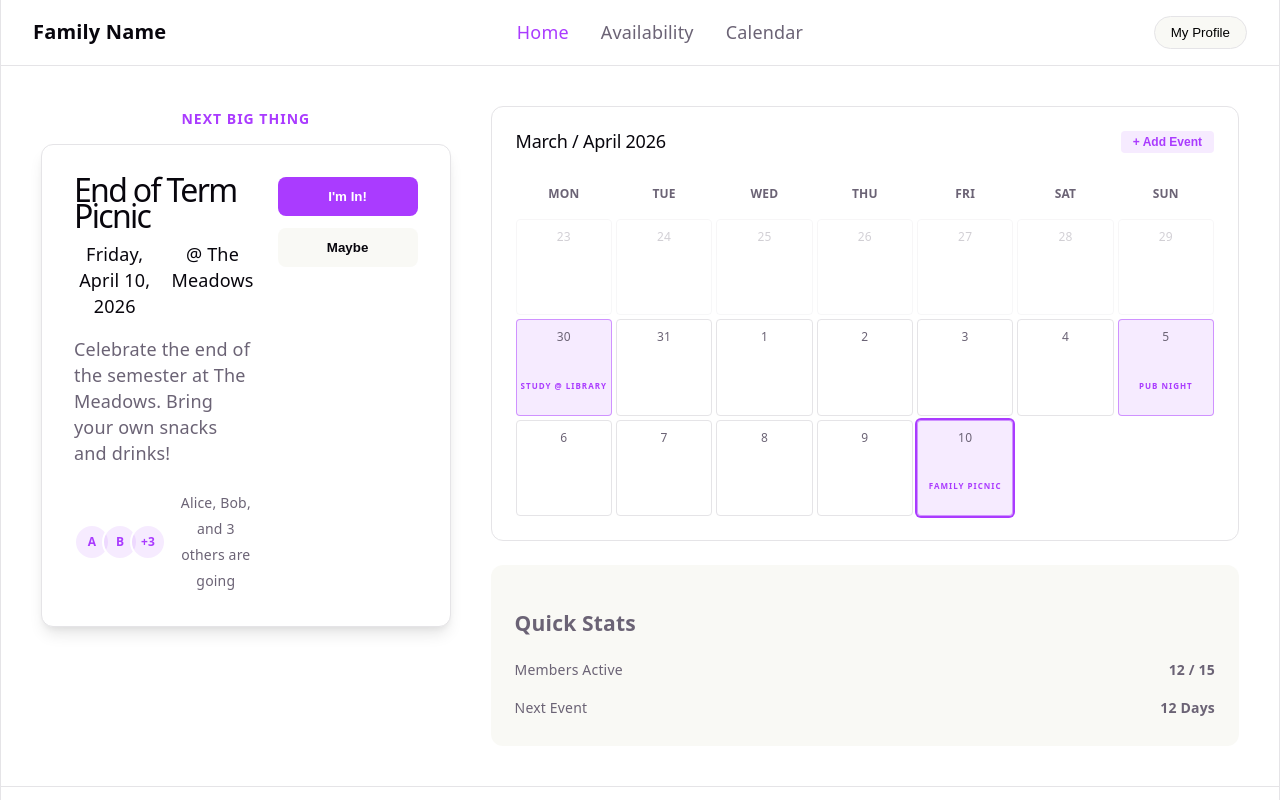
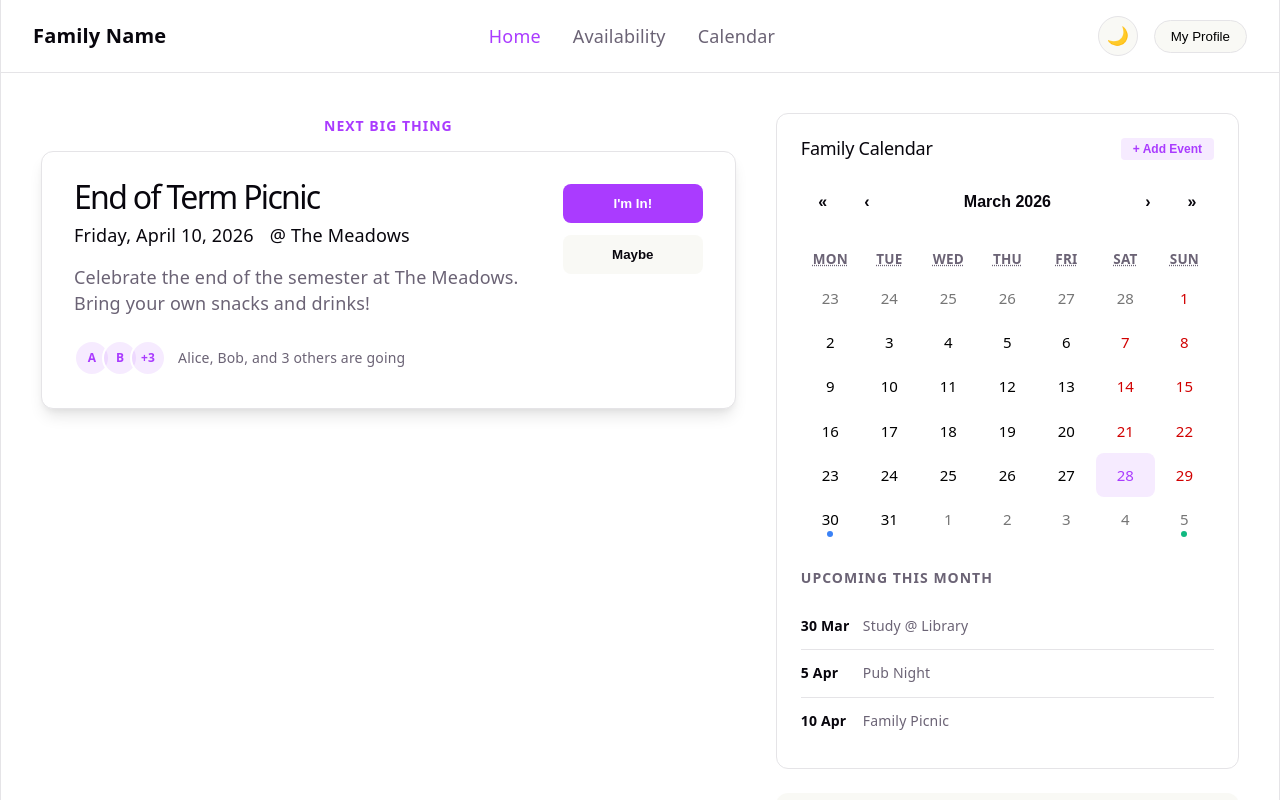
Before and after one commit to arne-ron/fam-hack, a React (Vite) app: page / in a window 1280 px wide. Shown: the top 800 px of the page. Built offline with nearby package versions, Linux system fonts and the light colour scheme.

Commit message:
added calendar compatability

```diff
--- a/package.json
+++ b/package.json
@@ -11,6 +11,7 @@
   },
   "dependencies": {
     "react": "^19.2.4",
+    "react-calendar": "^6.0.0",
     "react-dom": "^19.2.4"
   },
   "devDependencies": {
--- a/src/App.css
+++ b/src/App.css
@@ -42,6 +42,33 @@
 
 .nav-links a:hover, .nav-links a.active {
   color: var(--accent);
+}
+
+.nav-actions {
+  display: flex;
+  align-items: center;
+  gap: 16px;
+}
+
+.theme-toggle {
+  background: none;
+  border: 1px solid var(--border);
+  border-radius: 50%;
+  width: 40px;
+  height: 40px;
+  display: flex;
+  align-items: center;
+  justify-content: center;
+  cursor: pointer;
+  font-size: 18px;
+  transition: all 0.2s;
+  background: var(--social-bg);
+}
+
+.theme-toggle:hover {
+  background: var(--accent-bg);
+  border-color: var(--accent-border);
+  transform: scale(1.05);
 }
 
 .profile-btn {
@@ -214,7 +241,7 @@
   color: var(--text);
 }
 
-/* Calendar Styles */
+/* Calendar Section Container */
 .calendar-section {
   background: var(--bg);
   border: 1px solid var(--border);
@@ -246,52 +273,6 @@
   font-weight: 600;
 }
 
-.calendar-grid {
-  display: grid;
-  grid-template-columns: repeat(7, 1fr);
-  gap: 4px;
-}
-
-.day-name {
-  font-size: 12px;
-  font-weight: 600;
-  padding: 8px 0;
-  color: var(--text);
-  text-transform: uppercase;
-}
-
-.calendar-day {
-  aspect-ratio: 1;
-  border: 1px solid var(--border);
-  border-radius: 4px;
-  padding: 4px;
-  font-size: 12px;
-  display: flex;
-  flex-direction: column;
-  position: relative;
-}
-
-.calendar-day.disabled {
-  opacity: 0.3;
-}
-
-.calendar-day.event {
-  background: var(--accent-bg);
-  border-color: var(--accent-border);
-}
-
-.calendar-day.event.highlighted {
-  box-shadow: 0 0 0 2px var(--accent);
-}
-
-.calendar-day .event-label {
-  font-size: 8px;
-  margin-top: auto;
-  text-overflow: ellipsis;
-  overflow: hidden;
-  white-space: nowrap;
-}
-
 /* Quick Stats */
 .quick-stats {
   padding: 24px;
--- /dev/null
+++ b/src/components/Calendar.css
@@ -0,0 +1,88 @@
+.custom-react-calendar {
+  width: 100% !important;
+  border: none !important;
+  background: transparent !important;
+  font-family: var(--sans) !important;
+}
+
+.custom-react-calendar .react-calendar__tile {
+  padding: 12px 8px !important;
+  border-radius: 8px !important;
+  transition: all 0.2s !important;
+}
+
+.custom-react-calendar .react-calendar__tile--active {
+  background: var(--accent) !important;
+  color: white !important;
+}
+
+.custom-react-calendar .react-calendar__tile--now {
+  background: var(--accent-bg) !important;
+  color: var(--accent) !important;
+}
+
+.custom-react-calendar .react-calendar__tile:hover {
+  background: var(--border) !important;
+}
+
+.custom-react-calendar .react-calendar__navigation button {
+  font-size: 16px !important;
+  font-weight: 600 !important;
+  color: var(--text-h) !important;
+}
+
+.event-tile {
+  position: relative;
+}
+
+.event-dot {
+  width: 6px;
+  height: 6px;
+  background: var(--accent);
+  border-radius: 50%;
+  margin: 0 auto;
+  position: absolute;
+  bottom: 4px;
+  left: 50%;
+  transform: translateX(-50%);
+}
+
+.academic .event-dot { background: #3b82f6; }
+.social .event-dot { background: #10b981; }
+.tradition .event-dot { background: #f59e0b; }
+
+.upcoming-list {
+  margin-top: 24px;
+  text-align: left;
+}
+
+.upcoming-list h3 {
+  font-size: 14px;
+  text-transform: uppercase;
+  letter-spacing: 1px;
+  margin-bottom: 12px;
+  color: var(--text);
+}
+
+.upcoming-item {
+  display: flex;
+  align-items: center;
+  gap: 12px;
+  padding: 10px 0;
+  border-bottom: 1px solid var(--border);
+  font-size: 14px;
+}
+
+.upcoming-item:last-child {
+  border-bottom: none;
+}
+
+.event-date-small {
+  font-weight: 600;
+  color: var(--text-h);
+  min-width: 50px;
+}
+
+.event-title-small {
+  color: var(--text);
+}
--- a/src/components/Calendar.tsx
+++ b/src/components/Calendar.tsx
@@ -1,62 +1,74 @@
-import React from "react";
+import React, { useState } from 'react';
+import Calendar from 'react-calendar';
+import 'react-calendar/dist/Calendar.css';
+import './Calendar.css';
 
-const Calendar: React.FC = () => {
+type ValuePiece = Date | null;
+type Value = ValuePiece | [ValuePiece, ValuePiece];
+
+interface FamilyEvent {
+  date: string; // ISO string YYYY-MM-DD
+  title: string;
+  type: 'academic' | 'social' | 'tradition';
+}
+
+const mockEvents: FamilyEvent[] = [
+  { date: '2026-03-30', title: 'Study @ Library', type: 'academic' },
+  { date: '2026-04-05', title: 'Pub Night', type: 'social' },
+  { date: '2026-04-10', title: 'Family Picnic', type: 'tradition' },
+];
+
+const FamilyCalendar: React.FC = () => {
+  const [value, onChange] = useState<Value>(new Date(2026, 2, 28)); // Mar 28, 2026
+
+  const tileClassName = ({ date, view }: { date: Date, view: string }) => {
+    if (view === 'month') {
+      const dateString = date.toISOString().split('T')[0];
+      const event = mockEvents.find(e => e.date === dateString);
+      if (event) {
+        return `event-tile ${event.type}`;
+      }
+    }
+    return null;
+  };
+
+  const tileContent = ({ date, view }: { date: Date, view: string }) => {
+    if (view === 'month') {
+      const dateString = date.toISOString().split('T')[0];
+      const event = mockEvents.find(e => e.date === dateString);
+      if (event) {
+        return <div className="event-dot"></div>;
+      }
+    }
+    return null;
+  };
+
   return (
     <section className="calendar-section">
       <div className="calendar-header">
-        <h2>March / April 2026</h2>
+        <h2>Family Calendar</h2>
         <button className="add-event-btn">+ Add Event</button>
       </div>
-      <div className="calendar-grid">
-        <div className="day-name">Mon</div>
-        <div className="day-name">Tue</div>
-        <div className="day-name">Wed</div>
-        <div className="day-name">Thu</div>
-        <div className="day-name">Fri</div>
-        <div className="day-name">Sat</div>
-        <div className="day-name">Sun</div>
-
-        {/* Simplified grid placeholder starting from Mar 23 */}
-        {[23, 24, 25, 26, 27, 28, 29].map((d) => (
-          <div key={d} className="calendar-day disabled">
-            {d}
+      <div className="calendar-container">
+        <Calendar
+          onChange={onChange}
+          value={value}
+          tileClassName={tileClassName}
+          tileContent={tileContent}
+          className="custom-react-calendar"
+        />
+      </div>
+      <div className="upcoming-list">
+        <h3>Upcoming This Month</h3>
+        {mockEvents.map(event => (
+          <div key={event.date} className={`upcoming-item ${event.type}`}>
+            <span className="event-date-small">{new Date(event.date).toLocaleDateString('en-GB', { day: 'numeric', month: 'short' })}</span>
+            <span className="event-title-small">{event.title}</span>
           </div>
         ))}
-        <div className="calendar-day event academic">
-          <span className="day-num">30</span>
-          <span className="event-label">Study @ Library</span>
-        </div>
-        <div className="calendar-day">
-          <span className="day-num">31</span>
-        </div>
-        <div className="calendar-day current-month">
-          <span className="day-num">1</span>
-        </div>
-        <div className="calendar-day current-month">
-          <span className="day-num">2</span>
-        </div>
-        <div className="calendar-day current-month">
-          <span className="day-num">3</span>
-        </div>
-        <div className="calendar-day current-month">
-          <span className="day-num">4</span>
-        </div>
-        <div className="calendar-day current-month event social">
-          <span className="day-num">5</span>
-          <span className="event-label">Pub Night</span>
-        </div>
-        {[6, 7, 8, 9].map((d) => (
-          <div key={d} className="calendar-day current-month">
-            <span className="day-num">{d}</span>
-          </div>
-        ))}
-        <div className="calendar-day current-month event tradition highlighted">
-          <span className="day-num">10</span>
-          <span className="event-label">Family Picnic</span>
-        </div>
       </div>
     </section>
   );
 };
 
-export default Calendar;
+export default FamilyCalendar;
--- a/src/components/Navbar.tsx
+++ b/src/components/Navbar.tsx
@@ -1,6 +1,30 @@
-import React from "react";
+import React, { useState, useEffect } from "react";
 
 const Navbar: React.FC = () => {
+  const [theme, setTheme] = useState<"light" | "dark">(() => {
+    // Initial check for system preference or manual set
+    if (typeof window !== "undefined") {
+      const savedTheme = localStorage.getItem("theme") as
+        | "light"
+        | "dark"
+        | null;
+      if (savedTheme) return savedTheme;
+      return window.matchMedia("(prefers-color-scheme: dark)").matches
+        ? "dark"
+        : "light";
+    }
+    return "light";
+  });
+
+  useEffect(() => {
+    document.documentElement.setAttribute("data-theme", theme);
+    localStorage.setItem("theme", theme);
+  }, [theme]);
+
+  const toggleTheme = () => {
+    setTheme((prev) => (prev === "light" ? "dark" : "light"));
+  };
+
   return (
     <nav className="navbar">
       <div className="nav-brand">
@@ -19,8 +43,17 @@ const Navbar: React.FC = () => {
           <a href="#">Calendar</a>
         </li>
       </ul>
-      <div className="nav-profile">
-        <button className="profile-btn">My Profile</button>
+      <div className="nav-actions">
+        <button
+          className="theme-toggle"
+          onClick={toggleTheme}
+          aria-label="Toggle Theme"
+        >
+          {theme === "light" ? "🌙" : "☀️"}
+        </button>
+        <div className="nav-profile">
+          <button className="profile-btn">My Profile</button>
+        </div>
       </div>
     </nav>
   );
--- a/src/index.css
+++ b/src/index.css
@@ -31,7 +31,7 @@
 }
 
 @media (prefers-color-scheme: dark) {
-  :root {
+  :root:not([data-theme='light']) {
     --text: #9ca3af;
     --text-h: #f3f4f6;
     --bg: #16171d;
@@ -44,10 +44,24 @@
     --shadow:
       rgba(0, 0, 0, 0.4) 0 10px 15px -3px, rgba(0, 0, 0, 0.25) 0 4px 6px -2px;
   }
+}
 
-  #social .button-icon {
-    filter: invert(1) brightness(2);
-  }
+[data-theme='dark'] {
+  --text: #9ca3af;
+  --text-h: #f3f4f6;
+  --bg: #16171d;
+  --border: #2e303a;
+  --code-bg: #1f2028;
+  --accent: #c084fc;
+  --accent-bg: rgba(192, 132, 252, 0.15);
+  --accent-border: rgba(192, 132, 252, 0.5);
+  --social-bg: rgba(47, 48, 58, 0.5);
+  --shadow:
+    rgba(0, 0, 0, 0.4) 0 10px 15px -3px, rgba(0, 0, 0, 0.25) 0 4px 6px -2px;
+}
+
+[data-theme='dark'] #social .button-icon {
+  filter: invert(1) brightness(2);
 }
 
 #root {
```
Also changed, not shown: 1 other file (tests, documents, lock files or other folders).
